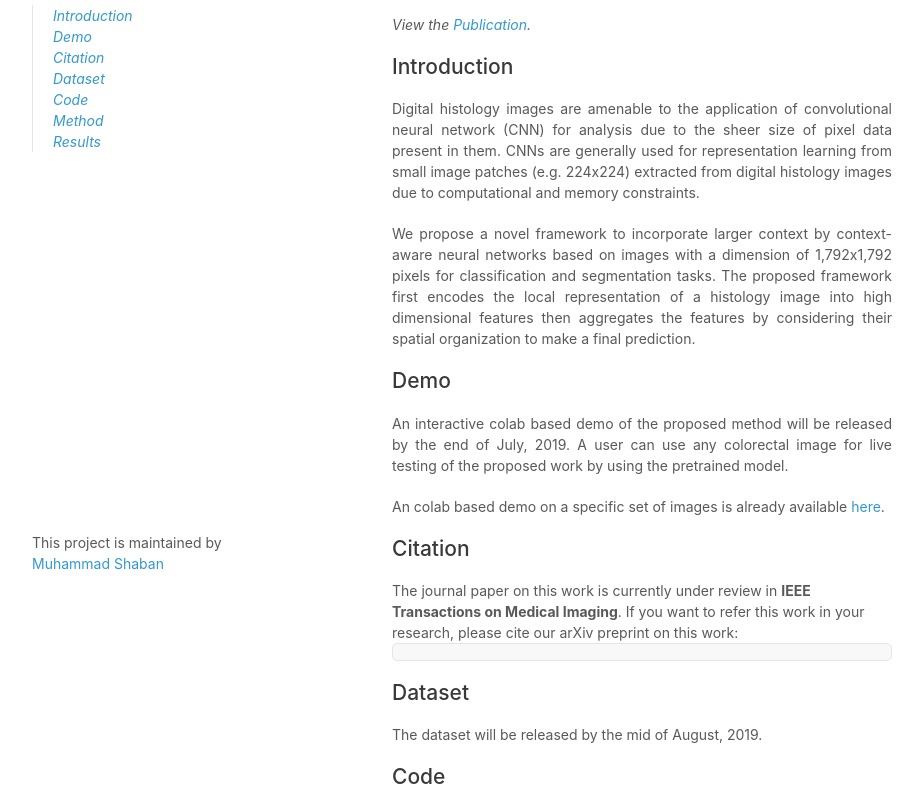
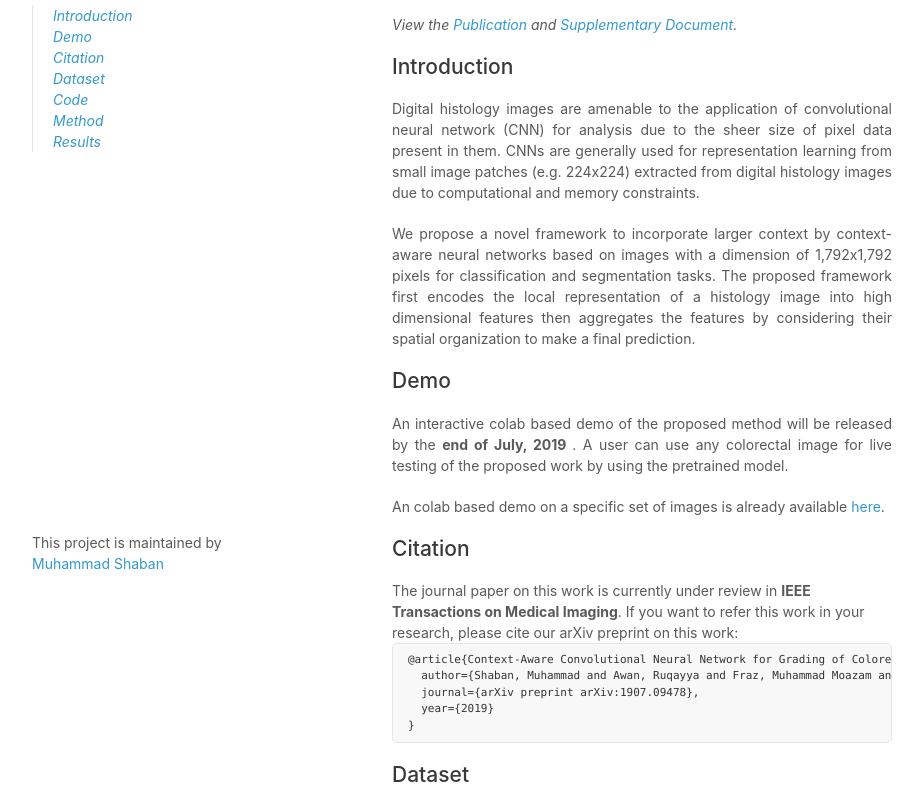
Before and after one commit to TissueImageAnalytics/Context-Aware-CNN, a plain HTML site: page docs/index.html in a window 1280 px wide. Shown: the part 156-952 px from the top of the page, without its empty margins (178-1101 px from the left). Drawn offline with Linux system fonts and the light colour scheme.

Commit message:
Update index.html
Added the citation and publication link.

```diff
--- a/docs/index.html
+++ b/docs/index.html
@@ -30,7 +30,7 @@
       <section>
         <h1>Context-Aware Convolutional Neural Network for Grading of Colorectal Cancer Histology Images</h1>
 
-        <p><em>View the <a href="">Publication</a>.</em></p>
+        <p><em>View the <a href="http://arxiv.org/abs/1907.09478">Publication</a> and <a href="https://www.dropbox.com/s/f6t4unyqf6waf3m/Supplementary%20Document.pdf?dl=0">Supplementary Document</a>.</em></p>
 
 		<h2 id="introduction">Introduction</h2>
         <p align="justify">
@@ -42,18 +42,23 @@
 
 		<h2 id="demo">Demo</h2>
 		<p align="justify">
-			An interactive colab based demo of the proposed method will be released by the end of July, 2019. A user can use any colorectal image for live testing of the proposed work by using the pretrained model.
+			An interactive colab based demo of the proposed method will be released by the <b>end of July, 2019 </b>. A user can use any colorectal image for live testing of the proposed work by using the pretrained model.
 		</p>
 		<p align="justify">
 			An colab based demo on a specific set of images is already available <a href="https://colab.research.google.com/drive/1j5HP0WbJVj5z9IQpI5FRfWN4Ww2H4RJC">here</a>.
 		</p>
 				<h2 id="citation">Citation</h2>
 		The journal paper on this work is currently under review in <b>IEEE Transactions on Medical Imaging</b>. If you want to refer this work in your research, please cite our arXiv preprint on this work:
-<small><pre></pre></small>
+<small><pre>@article{Context-Aware Convolutional Neural Network for Grading of Colorectal Cancer Histology Images},
+  author={Shaban, Muhammad and Awan, Ruqayya and Fraz, Muhammad Moazam and Azam, Ayesha and Snead, David and Rajpoot, Nasir M},
+  journal={arXiv preprint arXiv:1907.09478},
+  year={2019}
+}
+</pre></small>
 
 		<h2 id="dataset">Dataset</h2>
 		<p align="justify">
-			The dataset will be released by the mid of August, 2019.
+			The dataset will be released by the <b> mid of August, 2019</b>.
 		</p>
 
 		<h2 id="code">Code</h2>
```
